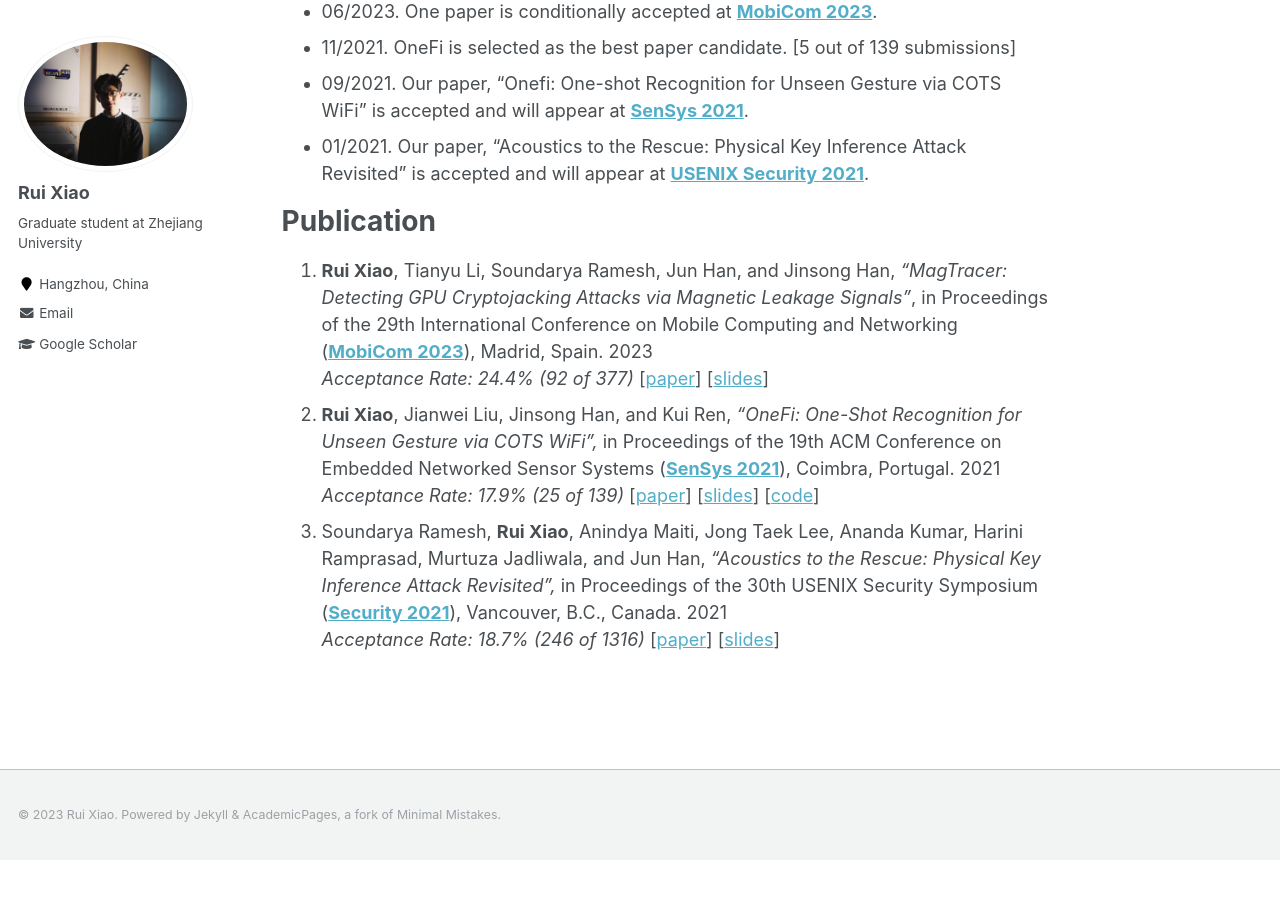
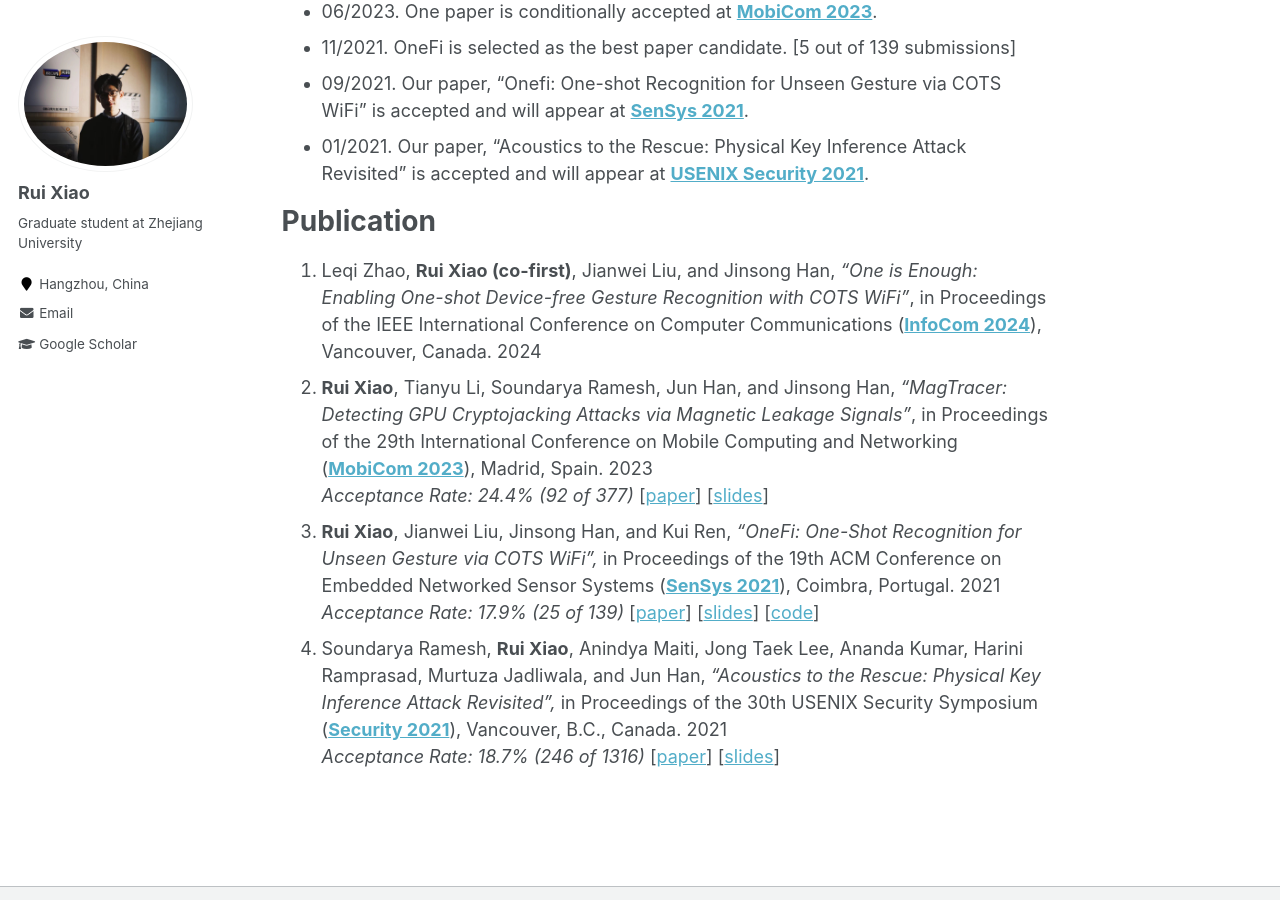
Before and after one commit to ruixiao24/ruixiao24.github.io, a Jekyll site: the page built from _pages/about.md, in a window 1280 px wide and 900 px high, scrolled down 442 px. Built offline with Jekyll 4.4.1, drawn with Linux system fonts in a browser that asks for light colours; before the commit the page ends 1302 px from its top, so only the background shows below that.

Commit message:
Update infocom

```diff
--- a/_pages/about.md
+++ b/_pages/about.md
@@ -21,7 +21,7 @@
 - 01/2021. Our paper, “Acoustics to the Rescue: Physical Key Inference Attack Revisited” is accepted and will appear at **[USENIX Security 2021](https://www.usenix.org/conference/usenixsecurity21)**.
 
 # Publication
-
+1. Leqi Zhao, **Rui Xiao (co-first)**, Jianwei Liu, and Jinsong Han, *"One is Enough: Enabling One-shot Device-free Gesture Recognition with COTS WiFi"*, in Proceedings of the IEEE International Conference on Computer Communications (**[InfoCom 2024](https://infocom2024.ieee-infocom.org/)**), Vancouver, Canada. 2024
 1. **Rui Xiao**, Tianyu Li, Soundarya Ramesh, Jun Han, and Jinsong Han, *"MagTracer: Detecting GPU Cryptojacking Attacks via Magnetic Leakage Signals"*, in Proceedings of the 29th International Conference on Mobile Computing and Networking (**[MobiCom 2023](https://sigmobile.org/mobicom/2023/)**), Madrid, Spain. 2023
     *Acceptance Rate: 24.4% (92 of 377)* [[paper](https://ruixiao24.github.io/files/magtracer-mobicom23.pdf)] [[slides](https://ruixiao24.github.io/files/MagTracer-mobicom23.pptx)]
 1. **Rui Xiao**, Jianwei Liu, Jinsong Han, and Kui Ren, *"OneFi: One-Shot Recognition for Unseen Gesture via COTS WiFi",* in Proceedings of the 19th ACM Conference on Embedded Networked Sensor Systems (**[SenSys 2021](https://sensys.acm.org/2021/)**), Coimbra, Portugal. 2021
```
